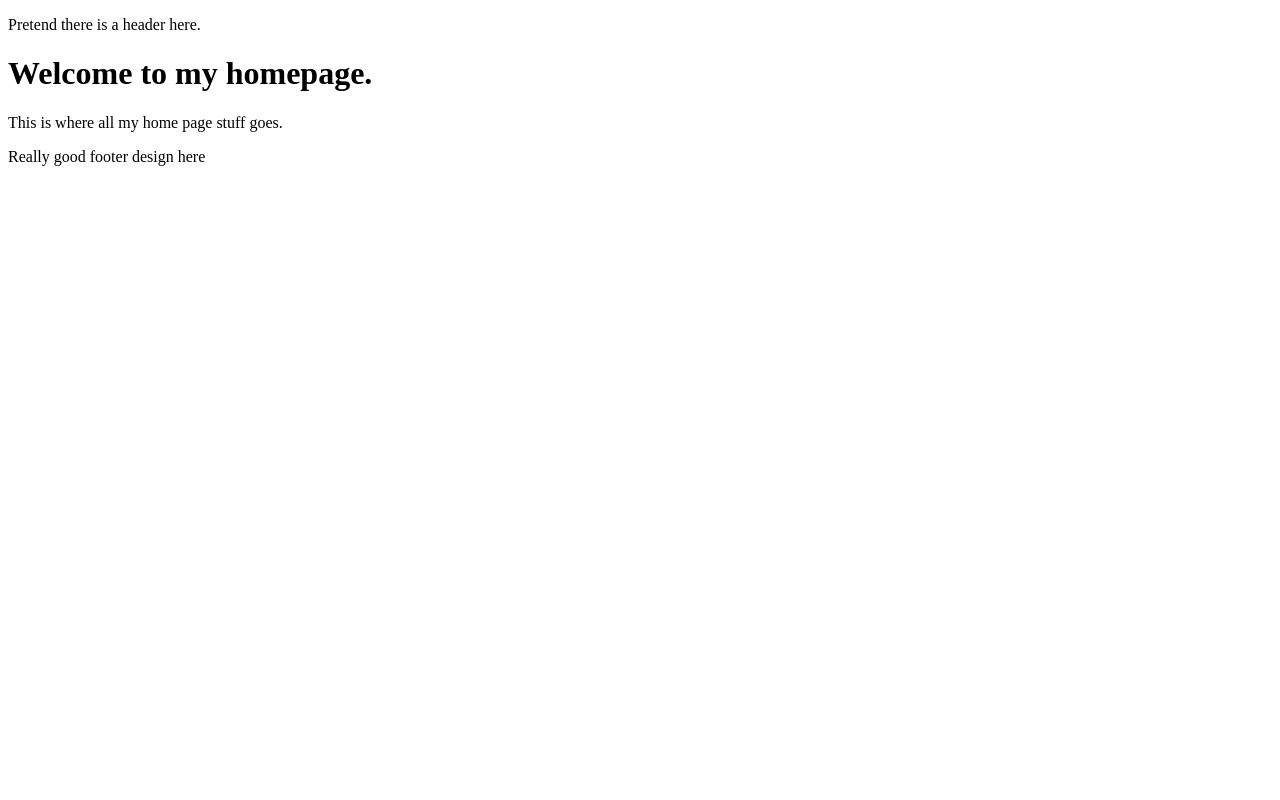
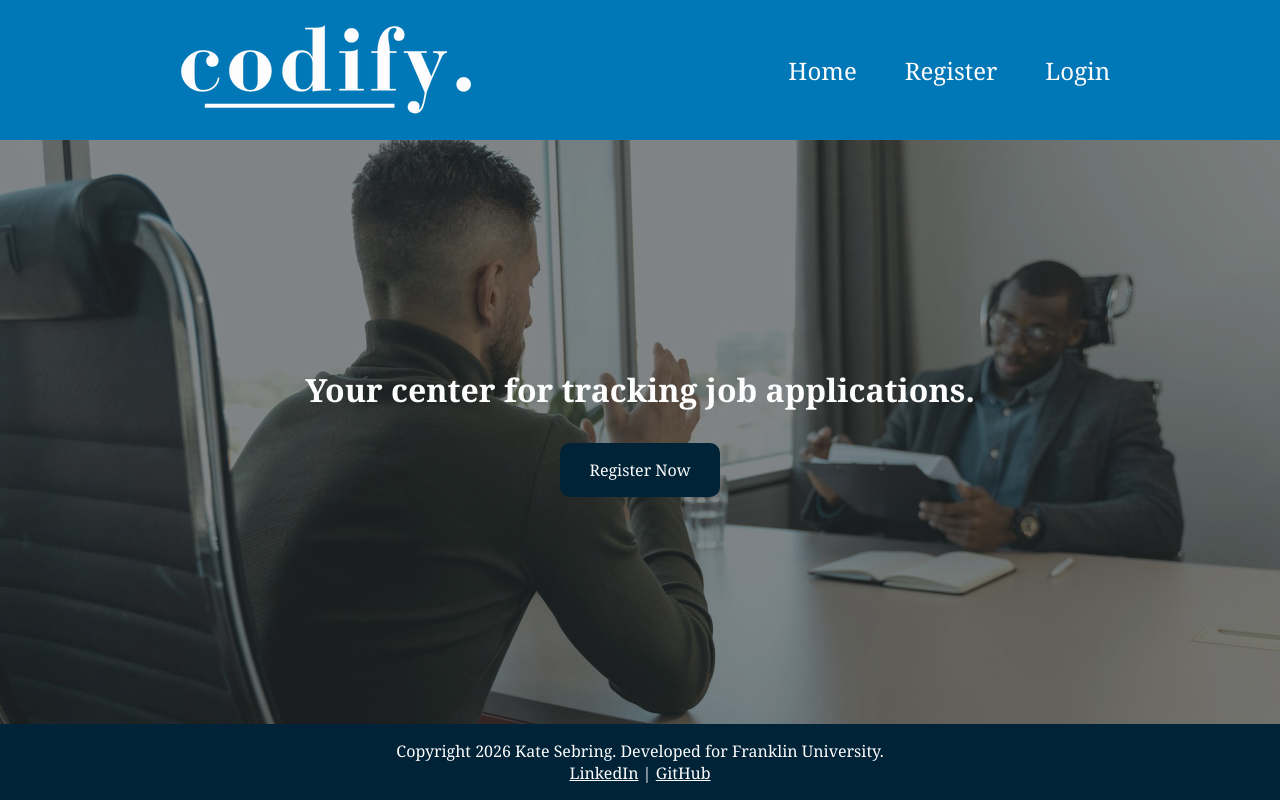
Before and after one commit to KateSebring/Codify, a React app in the folder frontend/: page / in a window 1280 px wide. Built offline with nearby package versions, Linux system fonts and the light colour scheme; the HTML template or start-up script is replaced by a standard one.

Commit message:
Implement frontpage design

```diff
--- a/frontend/src/App.jsx
+++ b/frontend/src/App.jsx
@@ -1,3 +1,4 @@
+import './css/index.css'
 import Home from "./pages/Home";
 import { Routes, Route } from "react-router-dom";
 
--- a/frontend/src/components/Footer.jsx
+++ b/frontend/src/components/Footer.jsx
@@ -1,7 +1,12 @@
+import '../css/Footer.css';
+
 function Footer() {
     return(
         <>
-            <p>Really good footer design here</p>
+            <footer>
+                <p>Copyright 2026 Kate Sebring. Developed for Franklin University.</p>
+                <p><a href="https://www.linkedin.com/in/kate-sebring/" target="_blank" rel="noopener noreferrer">LinkedIn</a> | <a href="https://github.com/KateSebring" target="_blank" rel="noopener noreferrer">GitHub</a></p>
+            </footer>
         </>
     );
 }
--- a/frontend/src/components/Header.jsx
+++ b/frontend/src/components/Header.jsx
@@ -1,7 +1,19 @@
+import '../css/Header.css';
+import logo from '../logo.png';
+
 function Header() {
     return(
         <>
-            <p>Pretend there is a header here.</p>
+            <header>
+                <img src={logo} alt="Codify logo" />
+                <nav>
+                    <ul id="header-links">
+                        <li>Home</li>
+                        <li>Register</li>
+                        <li>Login</li>
+                    </ul>
+                </nav>
+            </header>
         </>
     );
 }
--- /dev/null
+++ b/frontend/src/css/Footer.css
@@ -0,0 +1,17 @@
+footer {
+    background-color: #002337;
+    color: #fdfdfd;
+    padding: 1rem;
+    display: flex;
+    align-items: center;
+    flex-direction: column;
+    margin-top: auto;
+}
+
+footer a {
+    color: #fdfdfd;
+}
+
+footer a:hover {
+    color: #41c6ee;
+}
--- /dev/null
+++ b/frontend/src/css/Header.css
@@ -0,0 +1,15 @@
+header {
+    background-color: #0077b6;
+    padding: 1rem;
+    display: flex;
+    justify-content: space-around;
+    align-items: center;
+}
+
+#header-links {
+    list-style: none;
+    display: flex;
+    gap: 3rem;
+    color: #fdfdfd;
+    font-size: 1.5rem;
+}
--- /dev/null
+++ b/frontend/src/css/Home.css
@@ -0,0 +1,33 @@
+main {
+    position: relative;
+    flex: 1;
+    z-index: 1;
+    display: flex;
+    flex-direction: column;
+    align-items: center;
+    justify-content: center;
+
+
+}
+
+main::before {
+    content: "";
+    position: absolute;
+    top: 0;
+    left: 0;
+    width: 100%;
+    height: 100%;
+    background-size: cover;
+    background-position: center;
+    background-image: linear-gradient(rgba(0, 0, 0, 0.5), rgba(0, 0, 0, 0.5)),url('../homepage_decor.jpg');
+    opacity: 0.9;
+    z-index: -1;
+}
+
+main h1 {
+    color: #fdfdfd;
+}
+
+button {
+    margin-top: 2rem;
+}
--- /dev/null
+++ b/frontend/src/css/index.css
@@ -0,0 +1,25 @@
+* {
+    margin: 0;
+    padding: 0;
+    font-family: "Georgia";
+}
+
+#root {
+    min-height: 100vh;
+    background-color: #c2e9ff;
+    color: #002337;
+    display: flex;
+    min-height: 100vh;
+    flex-direction: column;
+}
+
+button {
+    border: none;
+    width: 10rem;
+    padding: 1rem;
+    background-color: #002337;
+    color: #fdfdfd;
+    font-size: 1rem;
+    cursor: pointer;
+    border-radius: 10px;
+}
--- a/frontend/src/pages/Home.jsx
+++ b/frontend/src/pages/Home.jsx
@@ -1,11 +1,15 @@
 import Header from '../components/Header';
-import Footer from '../components/Footer'
+import Footer from '../components/Footer';
+import '../css/Home.css';
+
 function Home() {
     return (
         <>
             <Header />
-            <h1>Welcome to my homepage.</h1>
-            <p>This is where all my home page stuff goes.</p>
+            <main>
+                <h1>Your center for tracking job applications.</h1>
+                <button>Register Now</button>
+            </main>
             <Footer />
         </>
     )
```
Also changed, not shown: frontend/src/homepage_decor.jpg (added), frontend/src/logo.png (added).
